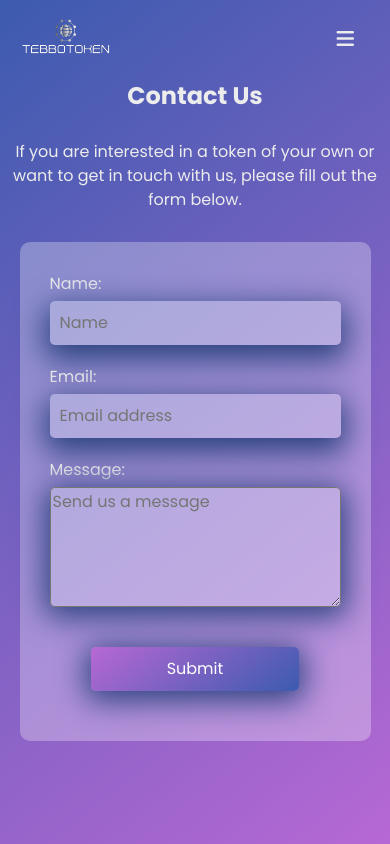
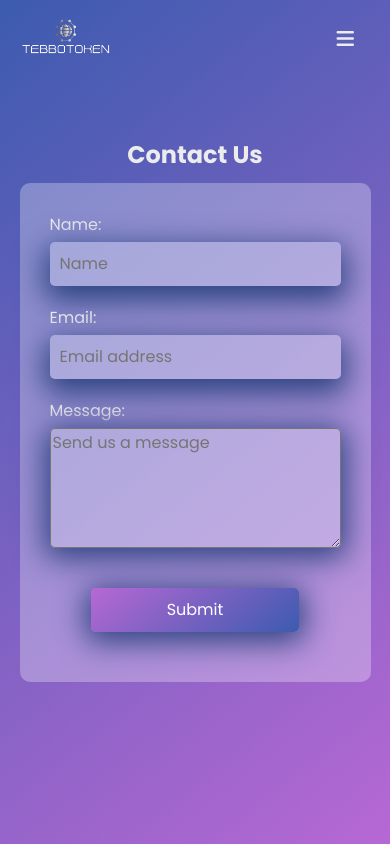
Before and after one commit to leetebbs/TebboToken-Vite, a React (Vite) app: page /contact in a window 390 px wide. Built offline with nearby package versions, Linux system fonts and the light colour scheme; no server answers.

Commit message:
addingresponsivness

```diff
--- a/src/pages/Contact.jsx
+++ b/src/pages/Contact.jsx
@@ -44,10 +44,10 @@ function Contact() {
     <section>
       <div className="contact_container">
         <h1>Contact Us</h1>
-        <p className="contact_text">
+        {/* <p className="contact_text">
           If you are interested in a token of your own or want to get in touch
           with us, please fill out the form below.
-        </p>
+        </p> */}
         <form ref={form} onSubmit={sendEmail}>
           <div className="form-group">
             <label htmlFor="name">Name:</label>
```
